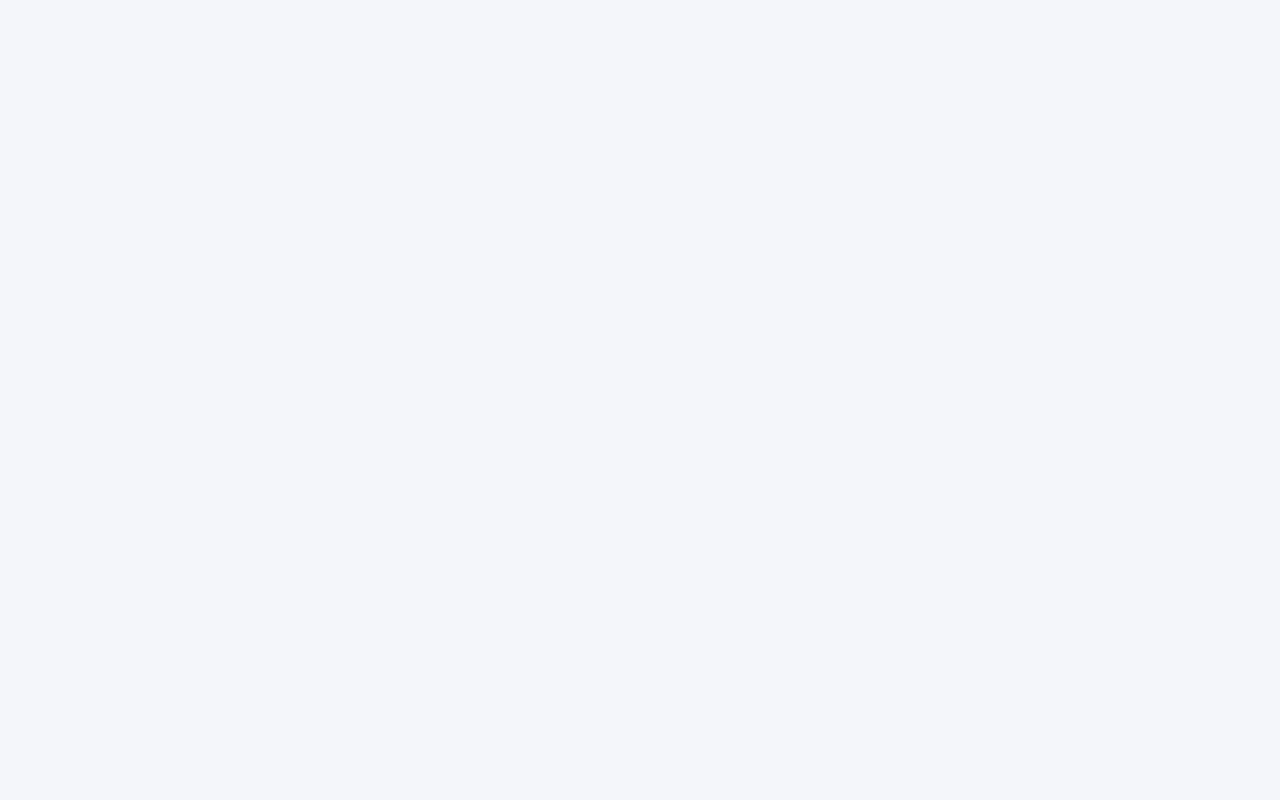
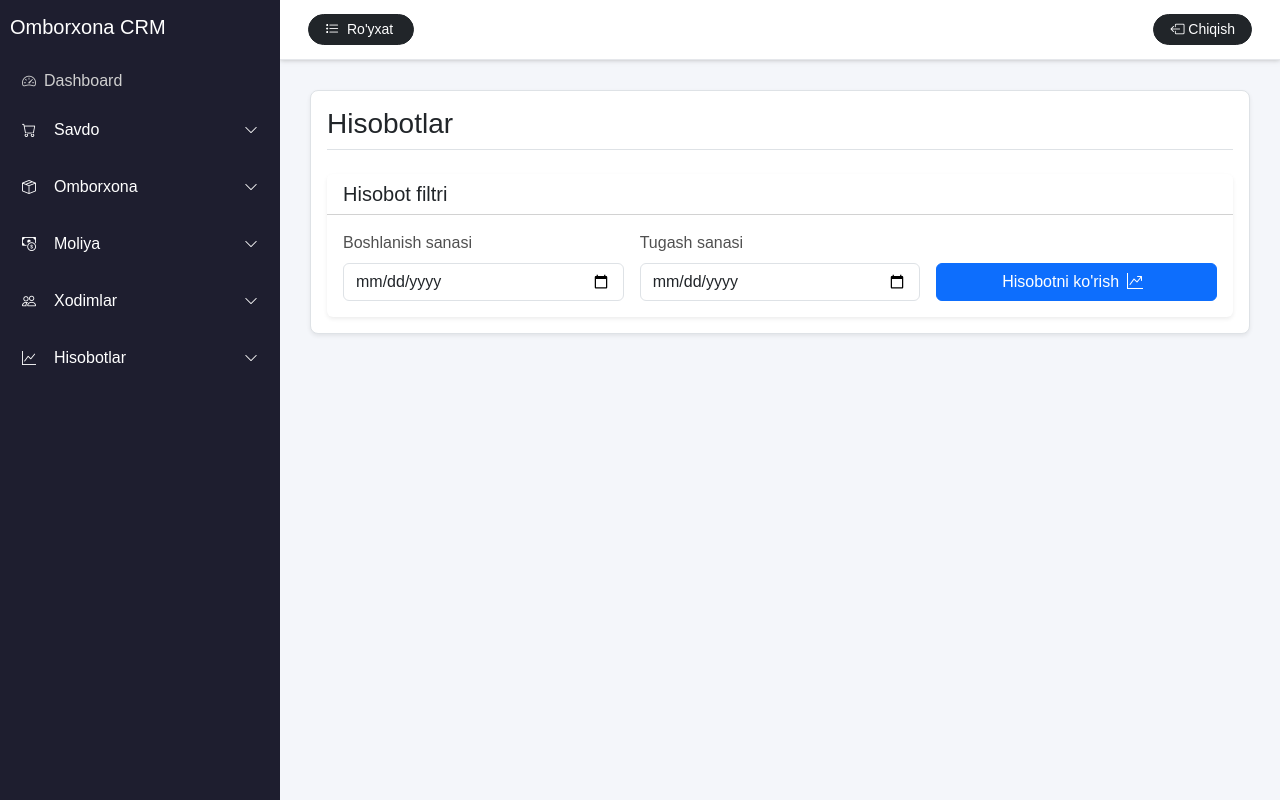
Before and after one commit to dilshodengineer/warehouse-crm-client, a React (Vite) app: page /reports in a window 1280 px wide. Before the commit this address had no page. Built offline with nearby package versions, Linux system fonts and the light colour scheme; sample sign-in values are in the browser's storage.

Commit message:
Add Reports page and route

```diff
--- a/src/index.css
+++ b/src/index.css
@@ -5,6 +5,8 @@
     list-style: none;
     text-decoration: none;
     font-family: Arial, sans-serif;
+    scroll-behavior: smooth;
+    transition: 1s all linear;
 }
 
 body {
--- a/src/pages/Dashboard/Cards.jsx
+++ b/src/pages/Dashboard/Cards.jsx
@@ -5,7 +5,7 @@ const Cards = ({ cards }) => {
 
 
   return (
-    <div className='row mt-2 border-bottom pb-4'>
+    <div className='row mt-2 border-bottom pb-4' id='total'>
       <h5 className='mb-0 mt-3 border-bottom pb-2 fw-semibold'>Umumiy ko'rsatgichlar</h5>
 
       {
--- a/src/pages/Dashboard/Dashboard.jsx
+++ b/src/pages/Dashboard/Dashboard.jsx
@@ -9,6 +9,7 @@ import SalesChart from './SalesChart';
 import RecentSales from './RecentSales';
 import TopProducts from './TopProducts';
 import LowStock from './LowStock';
+import { Link } from 'react-router-dom';
 
 const Dashboard = () => {
 
@@ -54,7 +55,17 @@ const Dashboard = () => {
         <PageWindow>
 
             <h3>Boshqaruv Paneli</h3>
-            <div className="border-bottom mb-2"></div>
+            <div className="border-bottom border-top mb-2">
+                <div className="py-2 btn-group">
+                    <a href="#total" className='btn btn-outline-primary'>Umumiy korsatgichlar</a>
+                    <a href="#monthly" className='btn btn-outline-primary'>30 kunlik savdo</a>
+                    <a href="#recently" className='btn btn-outline-primary'>Oxirgi 10 ta savdo</a>
+                    <a href="#top" className='btn btn-outline-primary'>Top sotilgan mahsulotlar</a>
+                    <a href="#low-stock" className='btn btn-outline-primary'>Kam Qolgan Mahsulotlar</a>
+                    <Link to="/reports" className='btn btn-outline-primary'>Ma'lum vaqt xisoboti <i className="bi bi-calendar-month"></i> <i className="bi bi-search"></i></Link>
+                </div>
+            </div>
+
 
             {loading && <Loader />}
 
--- a/src/pages/Dashboard/LowStock.jsx
+++ b/src/pages/Dashboard/LowStock.jsx
@@ -7,7 +7,7 @@ import Message from '../../components/ui/Message';
 const LowStock = ({ products }) => {
 
   return (
-    <div className='card mt-5 shadow-sm'>
+    <div className='card mt-5 shadow-sm' id='low-stock'>
       <div className="card-header bg-white">
         <h5 className='mb-0 fw-semibold'>Kam miqdorda qolgan mahsultotlar</h5>
       </div>
@@ -27,12 +27,23 @@ const LowStock = ({ products }) => {
                 </tr>
               </thead>
               <tbody>
+                {
+                  products.map((product, index) => (
+                    <tr>
+                      <td>{index + 1}</td>
+                      <td>{product.name}</td>
+                      <td>
+                        <div className="d-flex gap-2">
+                          <span>{formatStock(product.unit, product.stock)}</span>
+                          <span>{getUnitBadge(product.unit).content}</span>
+                        </div>
 
-                <tr>
-                  <td></td>
-                  <td></td>
-                  <td></td>
-                </tr>
+
+
+                      </td>
+                    </tr>
+                  ))
+                }
               </tbody>
             </table>
           </div>
--- a/src/pages/Dashboard/RecentSales.jsx
+++ b/src/pages/Dashboard/RecentSales.jsx
@@ -6,7 +6,7 @@ import { Link } from 'react-router-dom';
 
 const RecentSales = ({ recentSales }) => {
     return (
-        <div className='card mt-5 shadow-sm'>
+        <div className='card mt-5 shadow-sm' id='recently'>
             <div className="card-header bg-white">
                 <h5 className='mb-0 fw-semibold'>Oxirgi 10 ta savdo</h5>
             </div>
--- /dev/null
+++ b/src/pages/Dashboard/Reports.jsx
@@ -0,0 +1,140 @@
+import { useState } from "react";
+import PageWindow from "../../components/layout/PageWindow";
+import { getReport } from "../../services/DashboardService";
+import Loader from "../../components/ui/Loader";
+import Message from "../../components/ui/Message";
+import Cards from "./Cards";
+
+const Reports = () => {
+
+    const [loading, setLoading] = useState(false);
+    const [error, setError] = useState(null);
+
+    const [report, setReport] = useState({
+        cards: [],
+    });
+
+    const [filter, setFilter] = useState({
+        from: "",
+        to: "",
+    });
+
+    const handleChange = (e) => {
+        setFilter(prev => ({
+            ...prev,
+            [e.target.name]: e.target.value,
+        }));
+    };
+
+    const handleSubmit = async (e) => {
+        e.preventDefault();
+
+        try {
+            setLoading(true);
+            setError(null);
+
+            const response = await getReport(filter);
+
+            setReport(response);
+
+        } catch (e) {
+            setError(
+                e.response?.data?.message ??
+                e.response?.status ??
+                "Xatolik yuz berdi."
+            );
+        } finally {
+            setLoading(false);
+        }
+    };
+
+    return (
+        <PageWindow>
+
+            <h3>Hisobotlar</h3>
+            <div className="border-bottom mb-4"></div>
+
+            <div className="card shadow-sm border-0">
+
+                <div className="card-header bg-white">
+                    <h5 className="mb-0">
+                        Hisobot filtri
+                    </h5>
+                </div>
+
+                <div className="card-body">
+
+                    <form onSubmit={handleSubmit}>
+
+                        <div className="row align-items-end g-3">
+
+                            <div className="col-md-4">
+                                <label className="form-label">
+                                    Boshlanish sanasi
+                                </label>
+
+                                <input
+                                    type="date"
+                                    className="form-control"
+                                    name="from"
+                                    value={filter.from}
+                                    onChange={handleChange}
+                                />
+                            </div>
+
+                            <div className="col-md-4">
+                                <label className="form-label">
+                                    Tugash sanasi
+                                </label>
+
+                                <input
+                                    type="date"
+                                    className="form-control"
+                                    name="to"
+                                    value={filter.to}
+                                    onChange={handleChange}
+                                />
+                            </div>
+
+                            <div className="col-md-4">
+
+                                <button
+                                    className="btn btn-primary w-100 d-flex gap-2 justify-content-center"
+                                    type="submit"
+                                >
+                                    Hisobotni ko'rish
+
+                                    <i className="bi bi-graph-up-arrow me-2"></i>
+                                </button>
+
+                            </div>
+
+                        </div>
+
+                    </form>
+
+                </div>
+
+                {loading && <Loader />}
+
+                {error && (
+                    <Message
+                        type="danger"
+                        message={error}
+                    />
+                )}
+
+                {!loading && !error && report.cards.length > 0 && (
+                    <div className="container-fluid mt-4">
+                        <Cards cards={report.cards} />
+                    </div>
+                )}
+
+
+            </div>
+
+        </PageWindow>
+    );
+};
+
+export default Reports;
--- a/src/pages/Dashboard/SalesChart.jsx
+++ b/src/pages/Dashboard/SalesChart.jsx
@@ -3,7 +3,7 @@ import { ResponsiveContainer, LineChart, Line, XAxis, YAxis, CartesianGrid, Tool
 
 const SalesChart = ({ chartData }) => {
     return (
-        <div className='row mt-4'>
+        <div className='row mt-4' id='mothly'>
             <div className="col-lg-12">
 
                 <div className="card shadow-sm">
--- a/src/pages/Dashboard/TopProducts.jsx
+++ b/src/pages/Dashboard/TopProducts.jsx
@@ -5,7 +5,7 @@ import { formatStock } from '../../utils/formatStock';
 
 const TopProducts = ({ products }) => {
     return (
-        <div className="card shadow-sm mt-5">
+        <div className="card shadow-sm mt-5" id='top'>
             <div className="card-header bg-white">
                 <h5 className="mb-0 fw-semibold">Top sotilgan maxsulotlar</h5>
             </div>
--- a/src/routes/AppRouter.jsx
+++ b/src/routes/AppRouter.jsx
@@ -40,6 +40,7 @@ import AddTransaction from "../pages/Finance/AddTransaction";
 import EditEmployee from "../pages/Employees/EditEmployee";
 import Debts from "../pages/Finance/Debts";
 import MakePayment from "../pages/Finance/MakePayment";
+import Reports from "../pages/Dashboard/Reports";
 
 function AppRouter() {
   return (
@@ -58,6 +59,7 @@ function AppRouter() {
 
           {/* DASHBOARD */}
           <Route path="/" element={<Dashboard />} />
+          <Route path="/reports" element={<Reports/>}/>
 
           {/* SALES */}
           <Route path="/sales/new" element={<NewSale />} />
--- a/src/services/DashboardService.js
+++ b/src/services/DashboardService.js
@@ -1,6 +1,14 @@
 import api from "./api";
 
 export const getDashboard = async () => {
-    const response = await api.get('/dashboard');
+    const response = await api.get("/dashboard");
     return response.data;
 };
+
+export const getReport = async (filter) => {
+    const response = await api.get("/reports", {
+        params: filter,
+    });
+
+    return response.data;
+};
```
